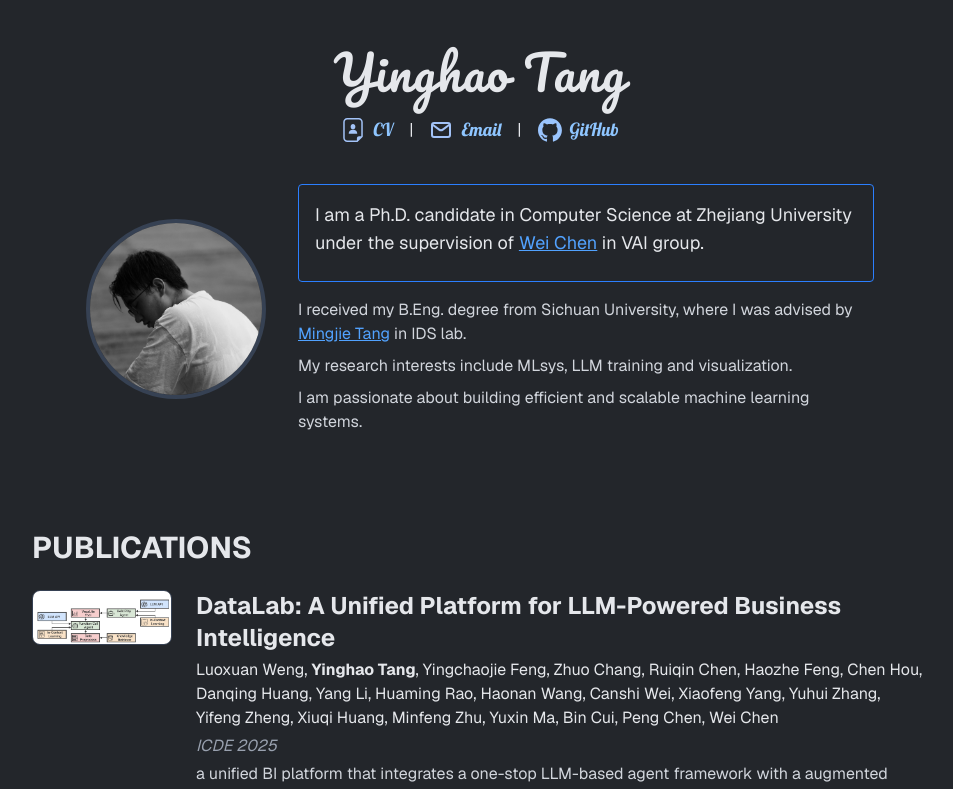
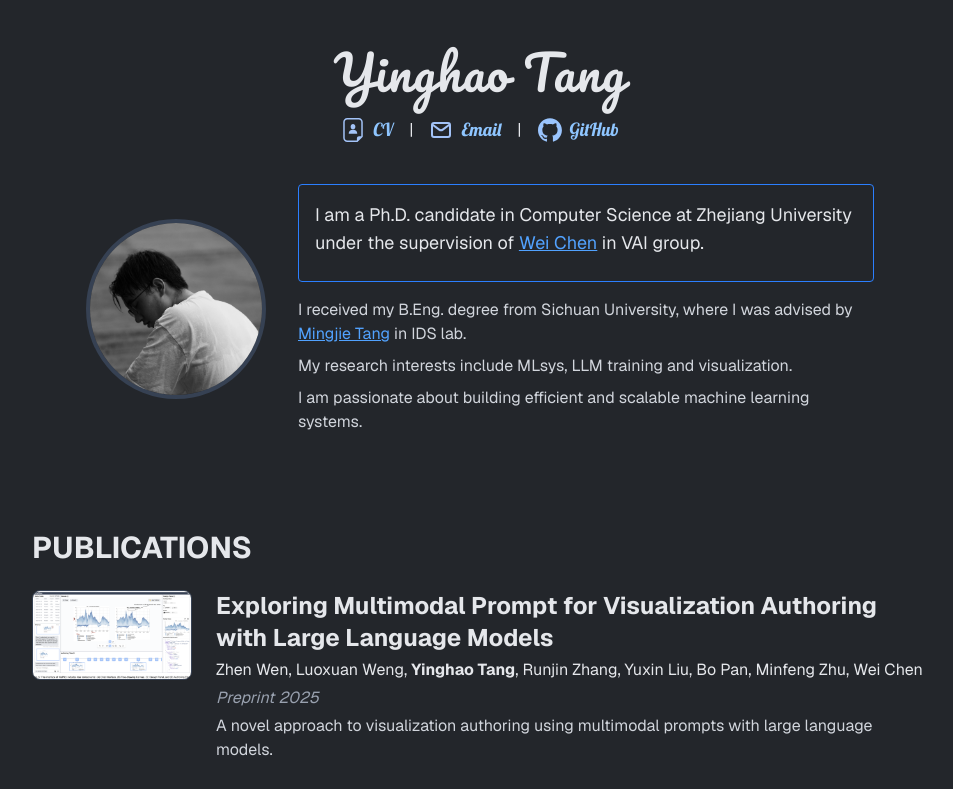
Before and after one commit to MisterBrookT/misterbrookt.github.com, a Next.js app in the folder personal-website/: page / in a window 1280 px wide. Shown: the top 789 px of the page, without its empty margins (160-1113 px from the left). Built offline with nearby package versions, Linux system fonts and the light colour scheme.

Commit message:
fix the figure size of publication pictures

```diff
--- a/personal-website/src/components/Publications.tsx
+++ b/personal-website/src/components/Publications.tsx
@@ -13,13 +13,13 @@ export function Publications({ publications }: PublicationsProps) {
         {publications.map((pub, index) => (
           <div key={index} className="flex flex-row gap-6 items-start">
             {pub.image && (
-              <div className="flex-shrink-0 w-[140px] flex items-center justify-center bg-[#23262b] border border-gray-700 rounded-lg overflow-hidden">
+              <div className="flex-shrink-0 w-[160px] h-[90px] flex items-center justify-center bg-[#23262b] border border-gray-700 rounded-lg overflow-hidden">
                 <Image
                   src={pub.image}
                   alt={pub.title}
-                  width={140}
-                  height={1}
-                  className="object-cover w-full"
+                  width={160}
+                  height={90}
+                  className="object-fill w-full h-full"
                 />
               </div>
             )}
--- a/personal-website/src/data/content.ts
+++ b/personal-website/src/data/content.ts
@@ -55,6 +55,14 @@ export const personalInfo: PersonalInfo = {
   },
   publications: [
     {
+      title: "Exploring Multimodal Prompt for Visualization Authoring with Large Language Models",
+      author: "Zhen Wen and Luoxuan Weng and Yinghao Tang and Runjin Zhang and Yuxin Liu and Bo Pan and Minfeng Zhu and Wei Chen",
+      journal: "Preprint",
+      year: "2025",
+      abstract: "A novel approach to visualization authoring using multimodal prompts with large language models.",
+      image: "/vispilot.png"
+    },
+    {
       title: "DataLab: A Unified Platform for LLM-Powered Business Intelligence",
       author: "Luoxuan Weng and Yinghao Tang and Yingchaojie Feng and Zhuo Chang and Ruiqin Chen and Haozhe Feng and Chen Hou and Danqing Huang and Yang Li and Huaming Rao and Haonan Wang and Canshi Wei and Xiaofeng Yang and Yuhui Zhang and Yifeng Zheng and Xiuqi Huang and Minfeng Zhu and Yuxin Ma and Bin Cui and Peng Chen and Wei Chen",
       journal: "ICDE",
```
Also changed, not shown: personal-website/public/vispilot.png (added).
